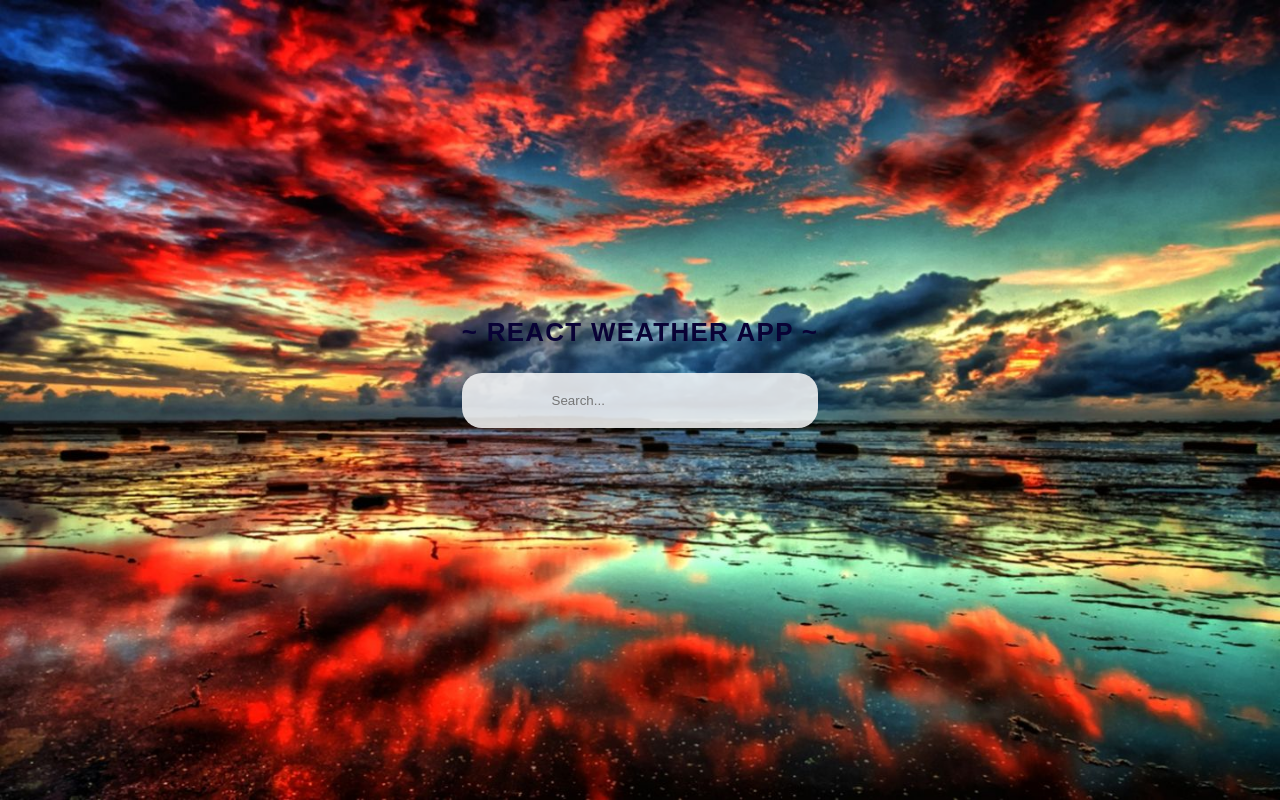
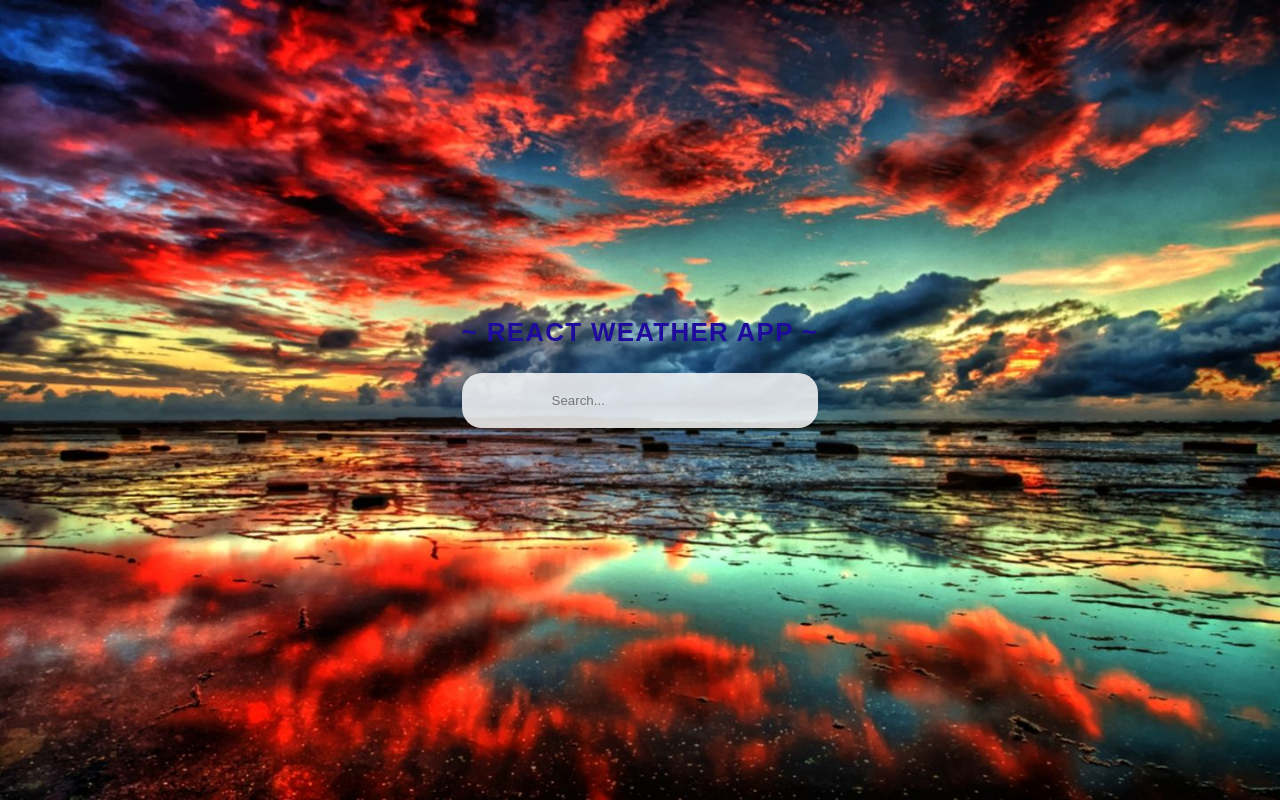
Before and after one commit to jackeycho/weather-app, a React (Create React App) app: page / in a window 1280 px wide. Built offline with nearby package versions, Linux system fonts and the light colour scheme.

Commit message:
Add files via upload

```diff
--- a/src/App.css
+++ b/src/App.css
@@ -52,7 +52,7 @@ p {
 .sup {
   font-size: 2em;
   font-weight: 800;
-  color: rgb(9, 2, 53);
+  color: rgb(30, 11, 156);
 }
 
 .city-temp {
```
